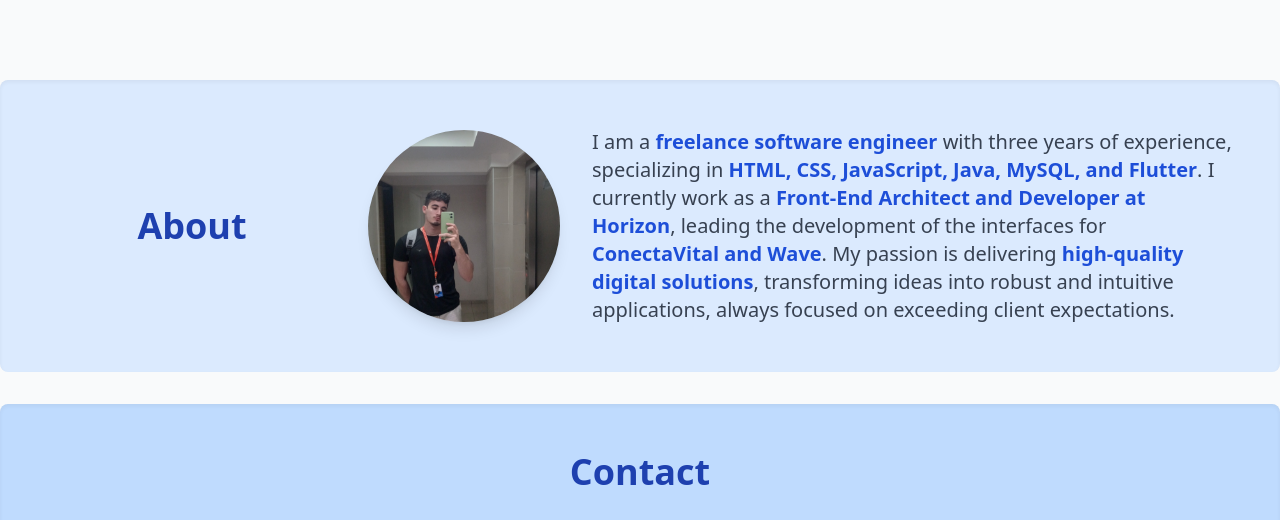
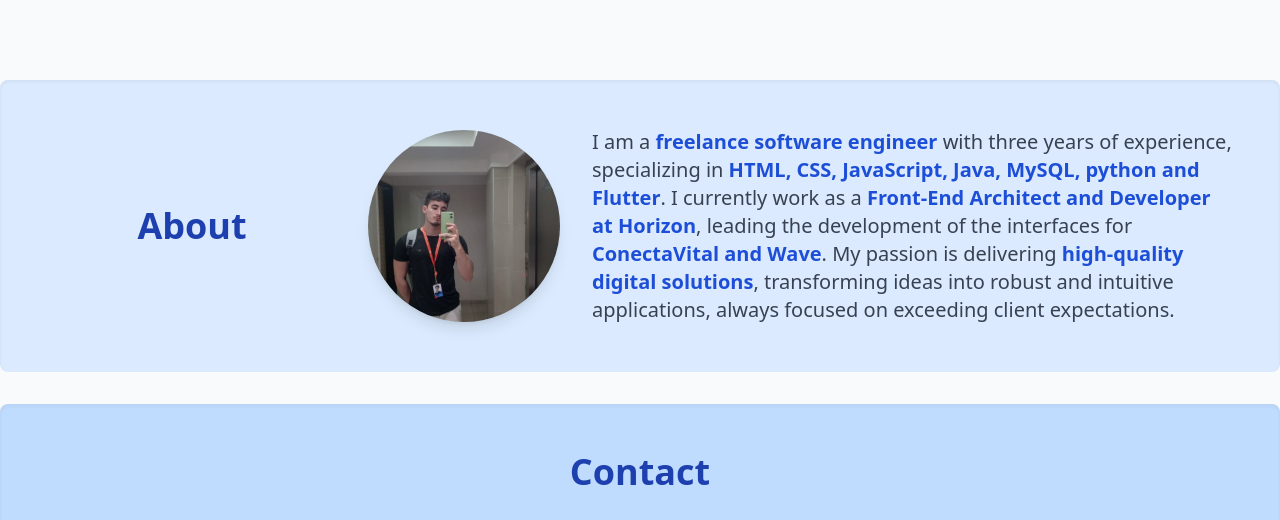
Before and after one commit to FelipeUCAA/PortfolioFelipeUCAA, a plain HTML site: page index.html in a window 1280 px wide. Shown: the part 3264-3784 px from the top of the page. Drawn offline with nearby package versions, Linux system fonts and the light colour scheme; a script that the page names is missing.

Commit message:
alter: add python to about me section

```diff
--- a/index.html
+++ b/index.html
@@ -154,7 +154,7 @@
             <img src="./IMG2/fotoproffelipera.jpeg" alt="Felipe Ulisses Profile Picture" class="minhaFoto rounded-full w-48 h-48 object-cover shadow-lg mb-6 lg:mb-0 lg:flex-shrink-0 lg:min-w-[192px]">
             <p class="text-lg lg:text-xl text-gray-700 text-center lg:text-left leading-relaxed">
                 I am a <strong class="text-blue-700">freelance software engineer</strong> with three years of experience,
-                specializing in <strong class="text-blue-700">HTML, CSS, JavaScript, Java, MySQL, and Flutter</strong>.
+                specializing in <strong class="text-blue-700">HTML, CSS, JavaScript, Java, MySQL, python and Flutter</strong>.
                 I currently work as a <strong class="text-blue-700">Front-End Architect and Developer at Horizon</strong>,
                 leading the development of the interfaces for <strong class="text-blue-700">ConectaVital and Wave</strong>.
                 My passion is delivering <strong class="text-blue-700">high-quality digital solutions</strong>,
```
